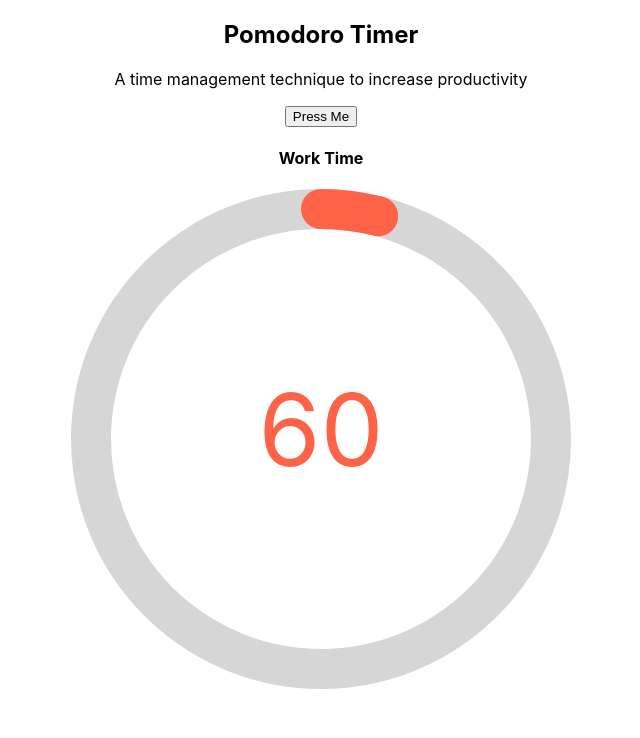
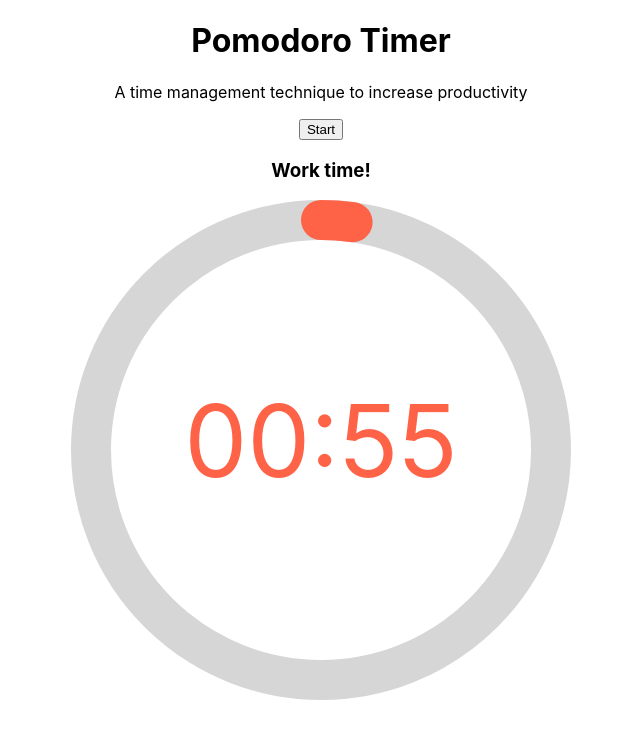
Before and after one commit to bryankeov/PomodoroTimer, a React (Create React App) app: page / in a window 1280 px wide. Shown: the top 738 px of the page, without its empty margins (319-959 px from the left). Built offline with nearby package versions, Linux system fonts and the light colour scheme.

Commit message:
Rebuild timer for min & sec visuals

```diff
--- a/src/components/Header.js
+++ b/src/components/Header.js
@@ -3,7 +3,7 @@ import React from "react";
 function Header() {
   return (
     <div className="header">
-      <h2>Pomodoro Timer</h2>
+      <h1>Pomodoro Timer</h1>
       <p>A time management technique to increase productivity</p>
     </div>
   );
--- a/src/components/Timer.js
+++ b/src/components/Timer.js
@@ -4,57 +4,52 @@ import "react-circular-progressbar/dist/styles.css";
 import "./Timer.css";
 
 function Timer() {
-  const [onWork, setOnWork] = useState(60);
-  const [onBreak, setOnBreak] = useState(15);
+  // const [onWork, setOnWork] = useState(60);
+  // const [onBreak, setOnBreak] = useState(15);
+  const [minutes, setMinutes] = useState(1);
+  const [seconds, setSeconds] = useState(0);
+  const [onBreak, setOnBreak] = useState(false);
+
+  const timerMin = String(minutes).padStart(2, "0");
+  const timerSec = String(seconds).padStart(2, "0");
 
   function handleStart() {
-    if (onWork > 0) {
-      setInterval(() => {
-        setOnWork((onWork) => onWork - 1);
-      }, 1000);
-      setOnWork(onWork);
-    } else if (onWork <= 0) {
-      setInterval(() => {
-        setOnBreak((onBreak) => onBreak - 1);
-      }, 1000);
-      setOnBreak(onBreak);
-    }
+    clearInterval();
   }
 
   useEffect(() => {
-    if (onWork <= 0) {
-      clearInterval(onWork);
-      setOnBreak(15);
-      alert("Press Start to begin your break");
-    }
-  }, [onWork]);
+    let interval = setInterval(() => {
+      clearInterval(interval);
+      if (seconds === 0) {
+        if (minutes !== 0) {
+          setSeconds(59);
+          setMinutes(minutes - 1);
+        } else {
+          setMinutes(onBreak ? 24 : 4);
+          setSeconds(59);
+          setOnBreak(!onBreak);
+        }
+      } else {
+        setSeconds(seconds - 1);
+      }
+    }, 1000);
+  }, [seconds]);
 
-  useEffect(() => {
-    if (onBreak <= 0) {
-      clearInterval(onBreak);
-      setOnWork(60);
-    }
-  }, [onBreak]);
-
-  useEffect(() => {
-    return () => clearInterval(onWork);
-  }, [onWork]);
-
-  useEffect(() => {
-    return () => clearInterval(onBreak);
-  }, [onBreak]);
+  console.log(`${timerMin}.${timerSec}`);
 
   return (
     <div className="timer-container">
       <button type="button" onClick={handleStart}>
-        Press Me
+        Start
       </button>
       <div className="bar-container">
-        <h4>{onWork <= 0 ? "Break Time" : "Work Time"}</h4>
+        <h3>
+          {!onBreak ? "Work time!" : "Time for a break, go stretch your legs!"}
+        </h3>
         <CircularProgressbar
-          value={onWork <= 0 ? onBreak : onWork}
-          maxValue={1500}
-          text={onWork <= 0 ? onBreak : onWork}
+          value={`${timerMin}.${timerSec}`}
+          maxValue={!onBreak ? 25 : 5}
+          text={`${timerMin}:${timerSec}`}
           styles={buildStyles({
             pathColor: `#FF6347`,
             textColor: `#FF6347`,
```
